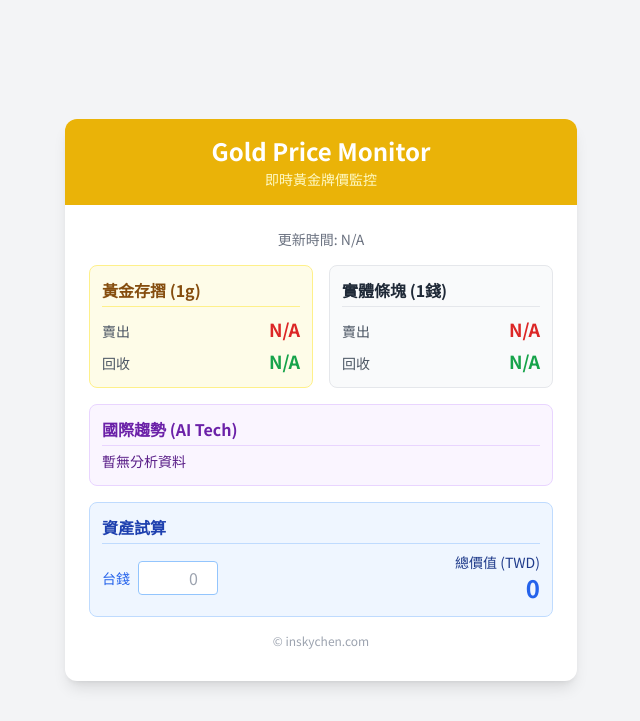
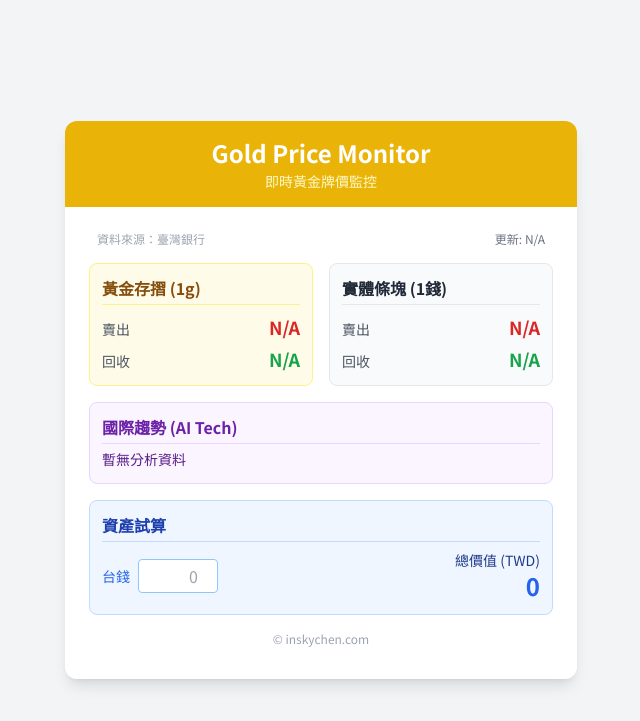
Before and after one commit to binomial0418/gold-bot, a Flask app: page / in a window 1280 px wide. Shown: the top 721 px of the page, without its empty margins (319-959 px from the left). Run offline with Flask 3, Linux system fonts and the light colour scheme; some libraries are stand-ins or nearby versions.

Commit message:
調整ui 加入資料來源宣告

```diff
--- a/templates/index.html
+++ b/templates/index.html
@@ -36,9 +36,10 @@
         <!-- Content -->
         <div class="p-4 sm:p-6 space-y-4 flex-grow overflow-y-auto">
 
-            <!-- Update Time -->
-            <div class="text-center text-gray-500 text-sm">
-                更新時間: <span id="update-time">Loading...</span>
+            <!-- Update Time & Data Source -->
+            <div class="flex justify-between items-center text-xs px-2">
+                <span class="text-gray-400">資料來源：臺灣銀行</span>
+                <span class="text-gray-500">更新: <span id="update-time">Loading...</span></span>
             </div>
 
             <!-- Price Cards Grid -->
```
